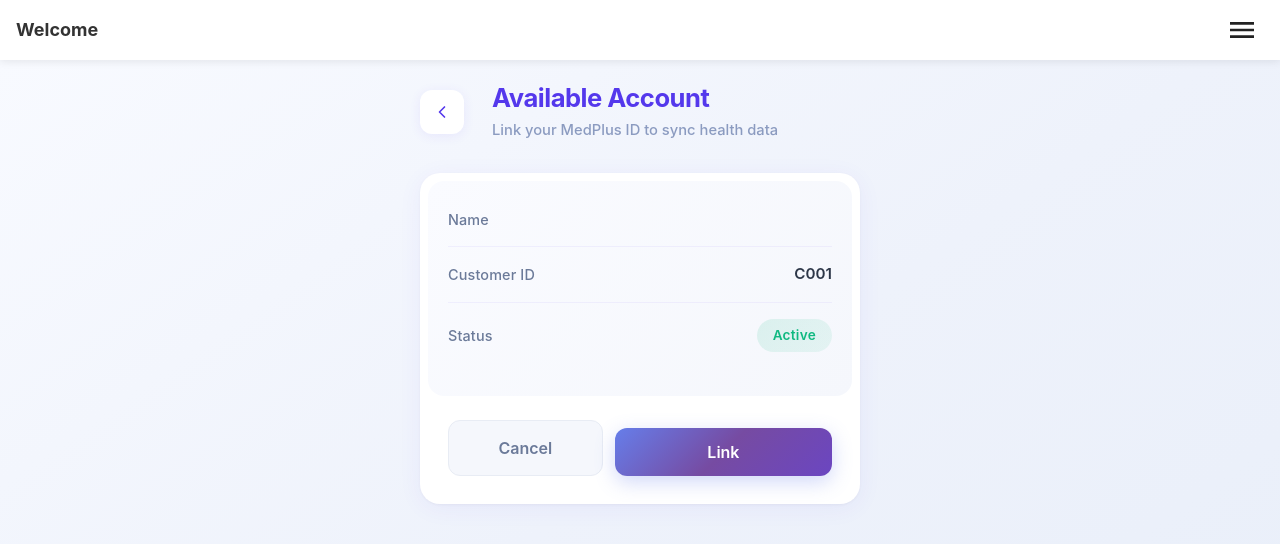
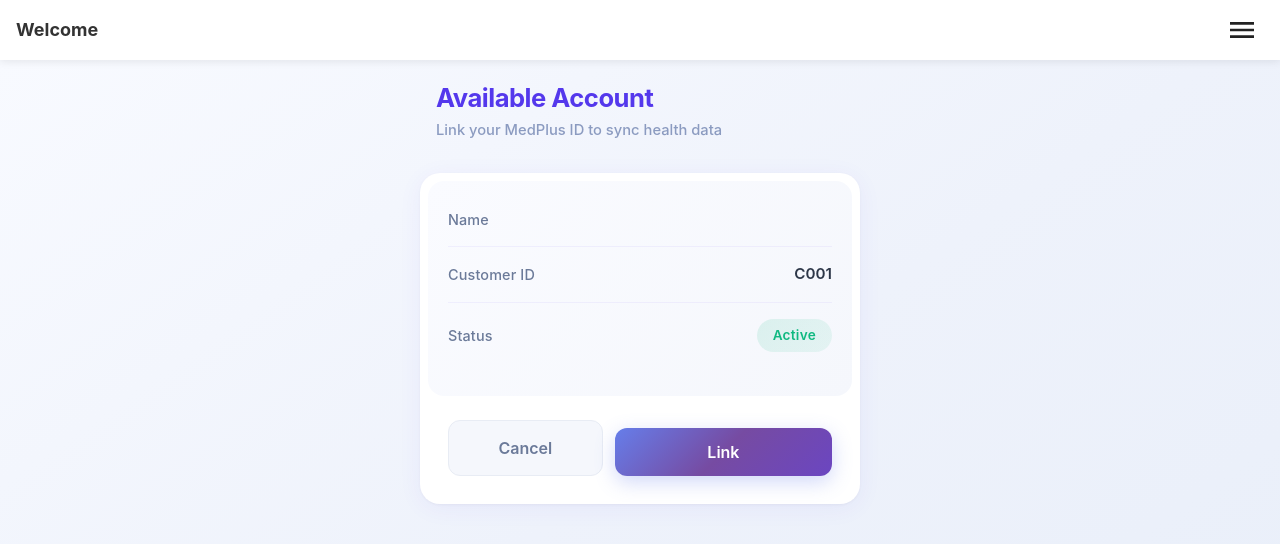
Before and after one commit to kaushik8946/Wearables-App, a React (Vite) app: page /medplus-pairing in a window 1280 px wide. Shown: the top 544 px of the page. Built offline with nearby package versions, Linux system fonts and the light colour scheme.

Commit message:
minor change

```diff
--- a/src/pages/MedPlusPairing/MedPlusPairing.jsx
+++ b/src/pages/MedPlusPairing/MedPlusPairing.jsx
@@ -99,17 +99,8 @@
         <div className="medplus-pairing-bg">
             <div className="medplus-pairing-root">
                 <div className="medplus-pairing-container">
-                    {/* Header with Back Button */}
+                    {/* Header */}
                     <div className="medplus-header">
-                        <button
-                            className="medplus-back-btn"
-                            onClick={() => navigate('/manage-account')}
-                            aria-label="Go back"
-                        >
-                            <svg viewBox="0 0 24 24" fill="none" xmlns="http://www.w3.org/2000/svg">
-                                <path d="M15 18L9 12L15 6" stroke="currentColor" strokeWidth="2" strokeLinecap="round" strokeLinejoin="round" />
-                            </svg>
-                        </button>
                         <div className="medplus-header-text">
                             <h1 className="medplus-pairing-title">{isLinked ? 'Linked Account' : 'Available Account'}</h1>
                             <p className="medplus-pairing-desc">{isLinked ? 'Your MedPlus ID is linked' : 'Link your MedPlus ID to sync health data'}</p>
```
